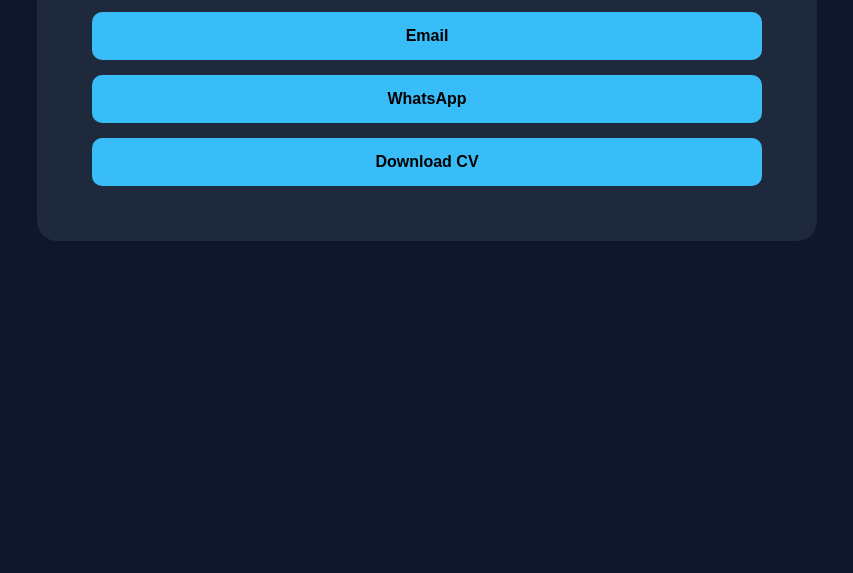
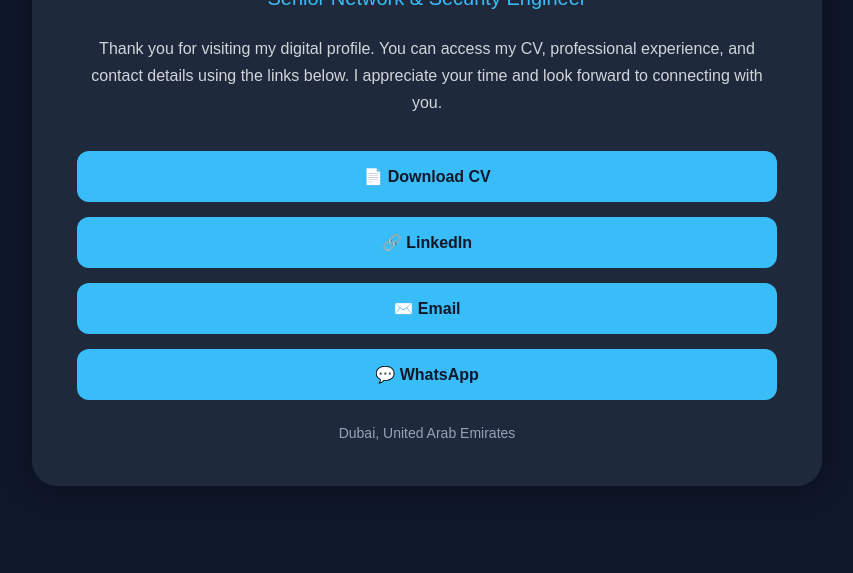
Before and after one commit to AhmadovKhayal/AhmadovKhayal.github.io, a plain HTML site: page index.html in a window 1280 px wide. Shown: the part 227-800 px from the top of the page, without its empty margins (213-1066 px from the left). Drawn offline with Linux system fonts and the light colour scheme.

Commit message:
Update index.html

```diff
--- a/index.html
+++ b/index.html
@@ -1,45 +1,76 @@
 <!DOCTYPE html>
-<html>
+<html lang="en">
+
 <head>
+
 <meta charset="UTF-8">
 <meta name="viewport" content="width=device-width, initial-scale=1.0">
+
 <title>Khayal Ahmadov</title>
 
 <style>
+
 body{
+margin:0;
 background:#0f172a;
+font-family:Arial, sans-serif;
 color:white;
-font-family:Arial, sans-serif;
-text-align:center;
-padding:50px;
+display:flex;
+justify-content:center;
+align-items:center;
+min-height:100vh;
 }
 
 .card{
+width:90%;
 max-width:700px;
-margin:auto;
 background:#1e293b;
-padding:40px;
-border-radius:20px;
+padding:45px;
+border-radius:25px;
+box-shadow:0 0 30px rgba(0,0,0,0.4);
+text-align:center;
 }
 
 h1{
-margin-bottom:20px;
+font-size:40px;
+margin-bottom:10px;
+}
+
+.subtitle{
+font-size:20px;
+color:#38bdf8;
+margin-bottom:25px;
+}
+
+.about{
+color:#d1d5db;
+line-height:1.7;
+margin-bottom:35px;
+font-size:16px;
 }
 
 .btn{
 display:block;
+margin:15px 0;
+padding:16px;
 background:#38bdf8;
-color:black;
-padding:15px;
-margin:15px;
-border-radius:10px;
+color:#0f172a;
+font-weight:bold;
 text-decoration:none;
-font-weight:bold;
+border-radius:12px;
+transition:0.3s;
 }
 
 .btn:hover{
 background:#0ea5e9;
 }
+
+.footer{
+margin-top:25px;
+font-size:14px;
+color:#94a3b8;
+}
+
 </style>
 
 </head>
@@ -50,28 +81,42 @@ background:#0ea5e9;
 
 <h1>Khayal Ahmadov</h1>
 
+<div class="subtitle">
+Senior Network & Security Engineer
+</div>
+
+<div class="about">
+Thank you for visiting my digital profile.
+You can access my CV, professional experience, and contact details using the links below.
+I appreciate your time and look forward to connecting with you.
+</div>
+
+<a class="btn"
+href="Khayal.Ahmadov_CV.pdf"
+target="_blank">
+📄 Download CV
+</a>
+
 <a class="btn"
 href="https://www.linkedin.com/in/khayal-ahmadov-2b1154114/"
 target="_blank">
-LinkedIn
+🔗 LinkedIn
 </a>
 
 <a class="btn"
-href="mailto:khayal.ahmadov89@gmail.com">
-Email
+href="mailto:khayal.ahmadovgmail.com">
+✉️ Email
 </a>
 
 <a class="btn"
 href="https://wa.me/971563090606"
 target="_blank">
-WhatsApp
+💬 WhatsApp
 </a>
 
-<a class="btn"
-href="Khayal.Ahmadov_CV.pdf"
-target="_blank">
-Download CV
-</a>
+<div class="footer">
+Dubai, United Arab Emirates
+</div>
 
 </div>
 
```
